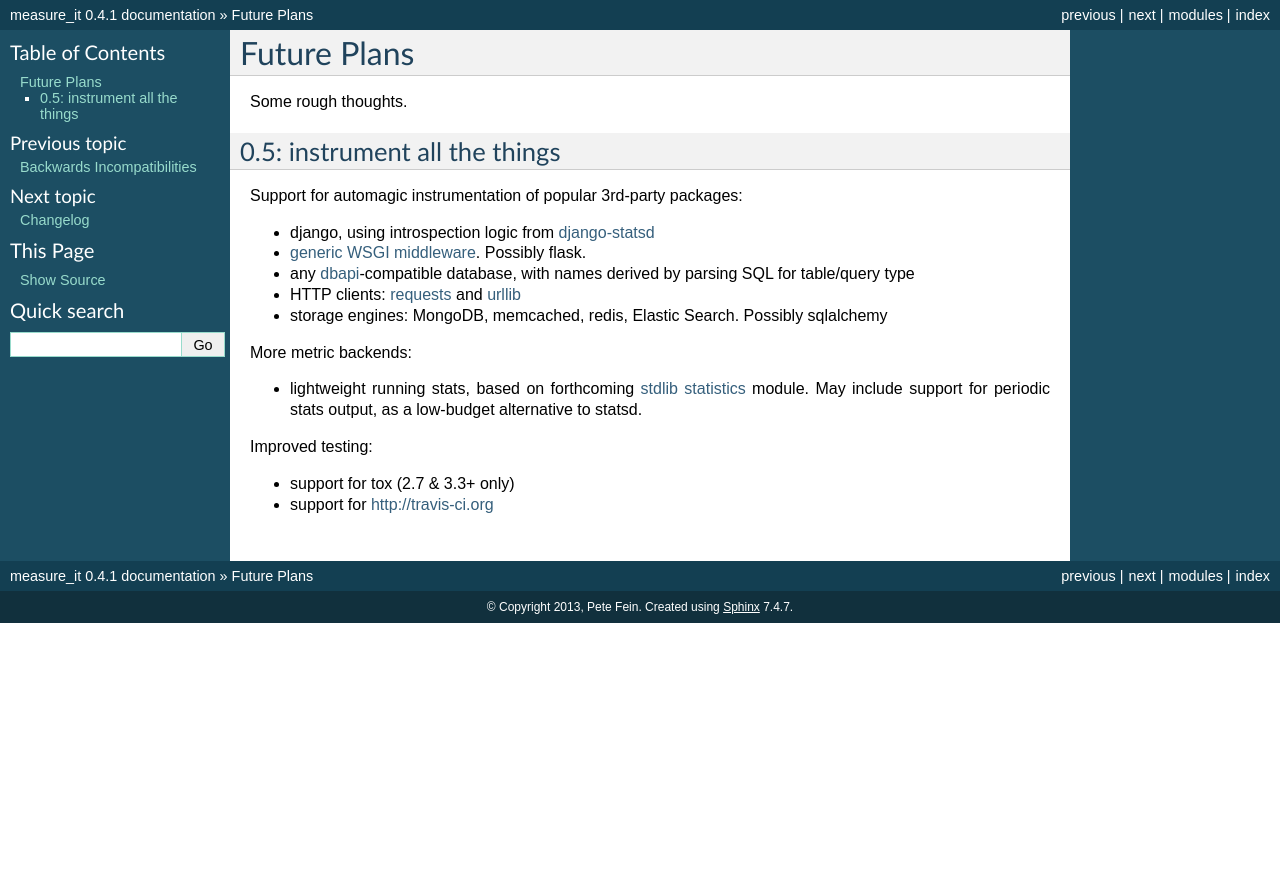
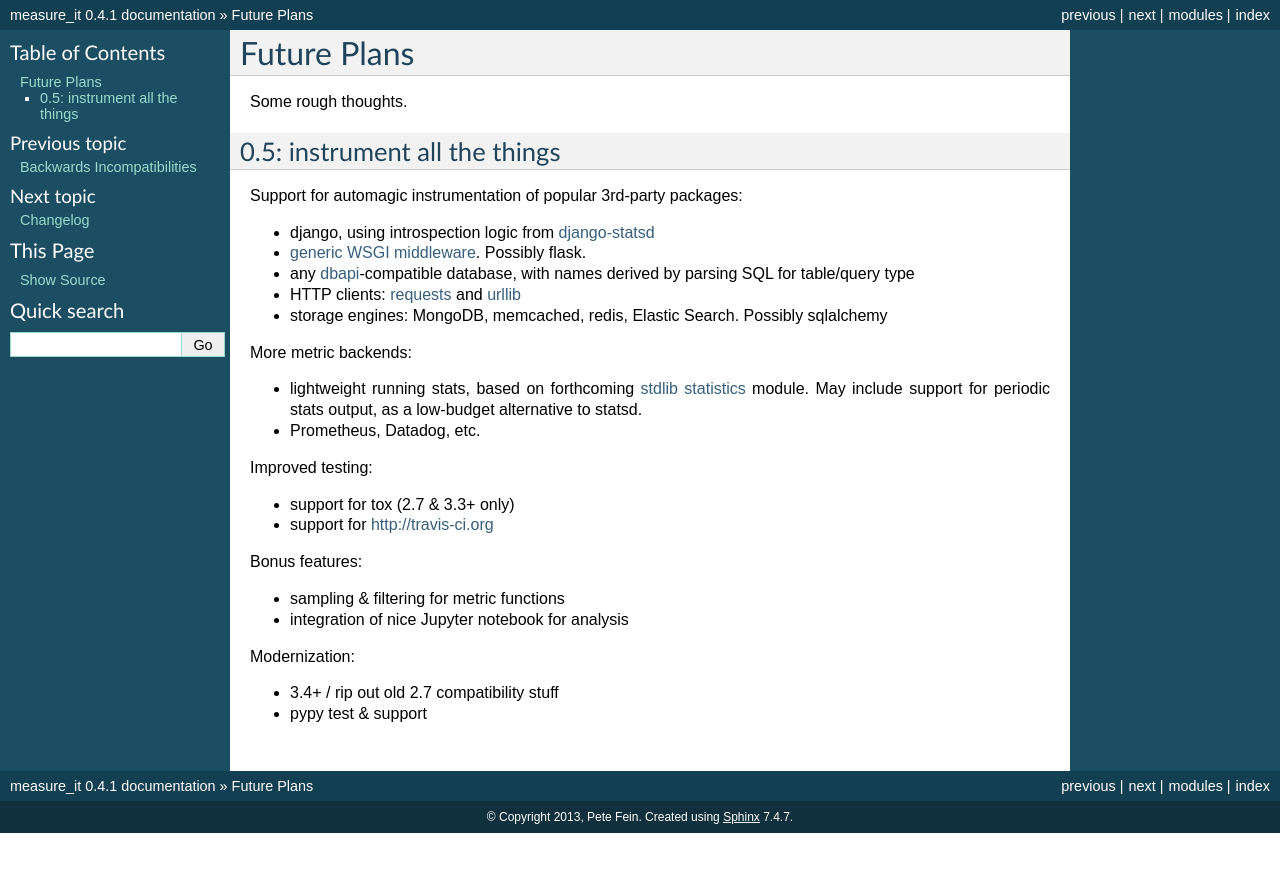
Before and after one commit to wearpants/instrument, a Sphinx documentation site: the page built from doc/future.rst, in a window 1280 px wide. Shown: the top 872 px of the page. Built offline with Sphinx 7.4.7, drawn with Linux system fonts in a browser that asks for light colours.

Commit message:
be ambitious

```diff
--- a/doc/future.rst
+++ b/doc/future.rst
@@ -15,8 +15,19 @@ Support for automagic instrumentation of popular 3rd-party packages:
 More metric backends:
 
 * lightweight running stats, based on forthcoming `stdlib statistics <http://www.python.org/dev/peps/pep-0450/>`__ module. May include support for periodic stats output, as a low-budget alternative to statsd.
+* Prometheus, Datadog, etc.
 
 Improved testing:
 
 * support for tox (2.7 & 3.3+ only)
 * support for http://travis-ci.org
+
+Bonus features:
+
+* sampling & filtering for metric functions
+* integration of nice Jupyter notebook for analysis
+
+Modernization:
+
+* 3.4+ / rip out old 2.7 compatibility stuff
+* pypy test & support
```
